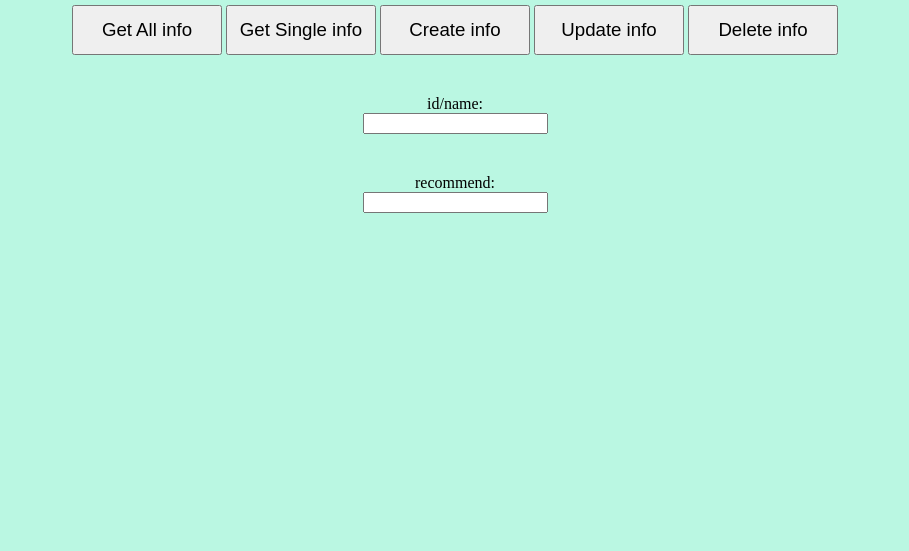
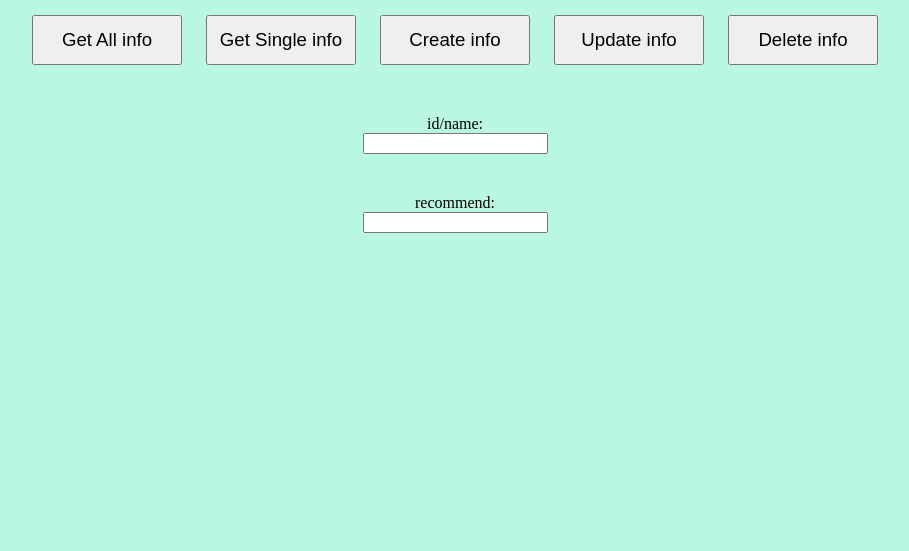
Before and after one commit to misa335/API-solo-project, a website: page public/index.html in a window 1280 px wide. Shown: the part 120-671 px from the top of the page, without its empty margins (185-1094 px from the left). Drawn offline with Linux system fonts and the light colour scheme.

Commit message:
Revised html & css

```diff
--- a/public/style.css
+++ b/public/style.css
@@ -11,6 +11,7 @@ button {
     height: 50px;
     width: 150px;
     font-size: 14pt;
+    margin: 10px;
     cursor: pointer;
 }
 
@@ -20,7 +21,6 @@ button {
 
 .view1 {
     display: block;
-    /* width: 1000px; */
     height: 300px;
     margin: 0, auto;
 }
```
Also changed, not shown: public/index.html (+1 -1 lines).
